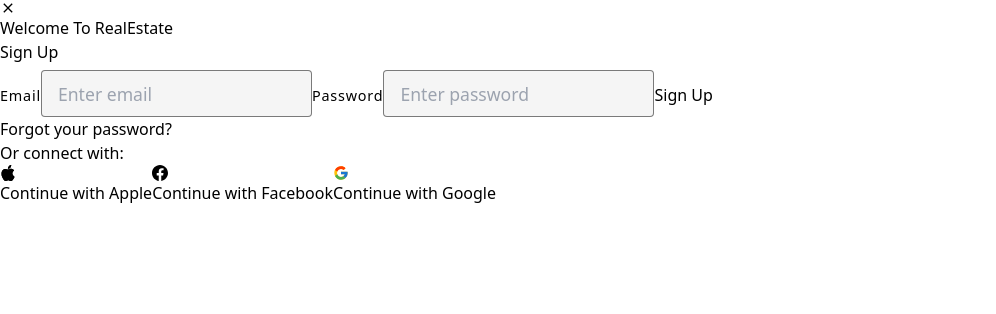
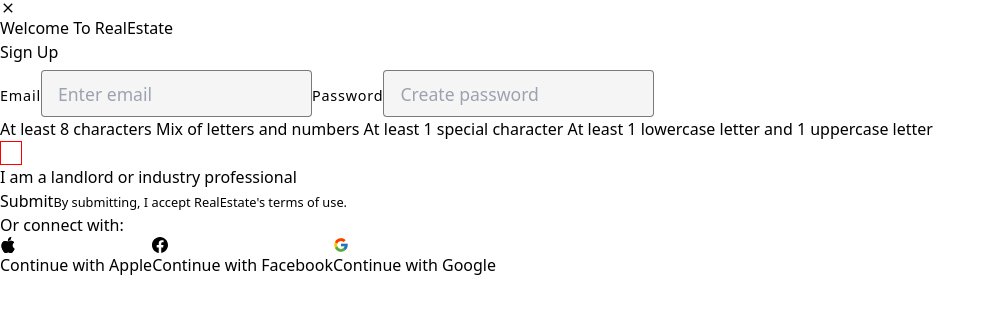
Before and after one commit to Davesmithade/RealEstate, a React (Vite) app: page /signup in a window 1280 px wide. Shown: the top 314 px of the page, without its empty margins (0-996 px from the left). Built offline with nearby package versions, Linux system fonts and the light colour scheme.

Commit message:
updated the Signup form.

```diff
--- a/src/App.css
+++ b/src/App.css
@@ -38,6 +38,34 @@ section.max-w {
   display: none;
 }
 
+.signup-checkbox-label{
+  border: 1px solid red;
+  position: relative;
+  cursor: pointer;
+
+  padding: 0px 10px;
+
+}
+
+.signup-checkbox-label::before{
+  content: '';
+  position: absolute;
+  top: 0;
+  left: 0;
+  background-color: white;
+
+  width: 100%;
+  height: 100%;
+}
+
+.signup-checkbox-input{
+  display: none;
+}
+
+.signup-checkbox-input:checked + .signup-checkbox-label{
+  background: green;
+}
+
 @media screen and (width <= 1200px) {
   body::-webkit-scrollbar{
     display: none;
--- a/src/pages/signUp/SignUp.jsx
+++ b/src/pages/signUp/SignUp.jsx
@@ -24,7 +24,7 @@ const labelStyle = {
 const SignUp = () => {
   return (
     <section className="max-w bg-[--registration-bg-color] h-screen flex items-center justify-center border-2 border-blue-700">
-      <div className="overflow-y flex flex-col lg:rounded-lg w-full md:w-3/6 lg:w-1/3 h-full md:h-[95%] lg:h-[90%] bg-[--primary-color] pt-7 pb-10 ">
+      <div className="overflow-y flex flex-col md:rounded-lg lg:rounded-lg w-full md:w-3/6 lg:w-1/3 h-full md:h-[95%] lg:h-[90%] bg-[--primary-color] pt-7 pb-10 ">
         <i className=" text-[1.5rem] place-self-end sticky top-0 right-3 cursor-pointer">
           <MdClose />
         </i>
@@ -61,19 +61,32 @@ const SignUp = () => {
             type="password"
             id="password"
             style={inputStyle}
-            placeholder="Enter password"
+            placeholder="Create password"
           />
+
+          <p className=" flex flex-col ml-4 mt-1 text-[.8rem] text-[#666]">
+            <span>At least 8 characters </span>
+            <span>Mix of letters and numbers </span>
+            <span>At least 1 special character </span>
+            <span>At least 1 lowercase letter and 1 uppercase letter </span>
+          </p>
+
+          <div className=" mt-5 flex gap-2">
+            <label htmlFor="checkbox" className=" signup-checkbox-label">
+
+            </label>
+            <input type="checkbox" id="checkbox" className=" signup-checkbox-input" />
+            <p>I am a landlord or industry professional</p>
+          </div>
 
           <button
             type="submit"
             className="mt-8 text-[1.1rem] font-medium text-[--primary-color] bg-[--accent-color2] py-2 rounded-[.25rem] transition-all hover:bg-[--secondary-color]"
           >
-            Sign Up
+            Submit
           </button>
 
-          <h1 className=" text-center mt-3 font-medium text-[1.1rem] text-[--secondary-color] cursor-pointer hover:underline">
-            Forgot your password?
-          </h1>
+          <small className=" mt-4 text-center text-[#666]">By submitting, I accept RealEstate's <span className=" underline text-[--secondary-color] cursor-pointer hover:no-underline">terms of use.</span></small>
         </form>
 
         <h2 className=" text-center text-[1.05rem] mt-4">Or connect with:</h2>
```
